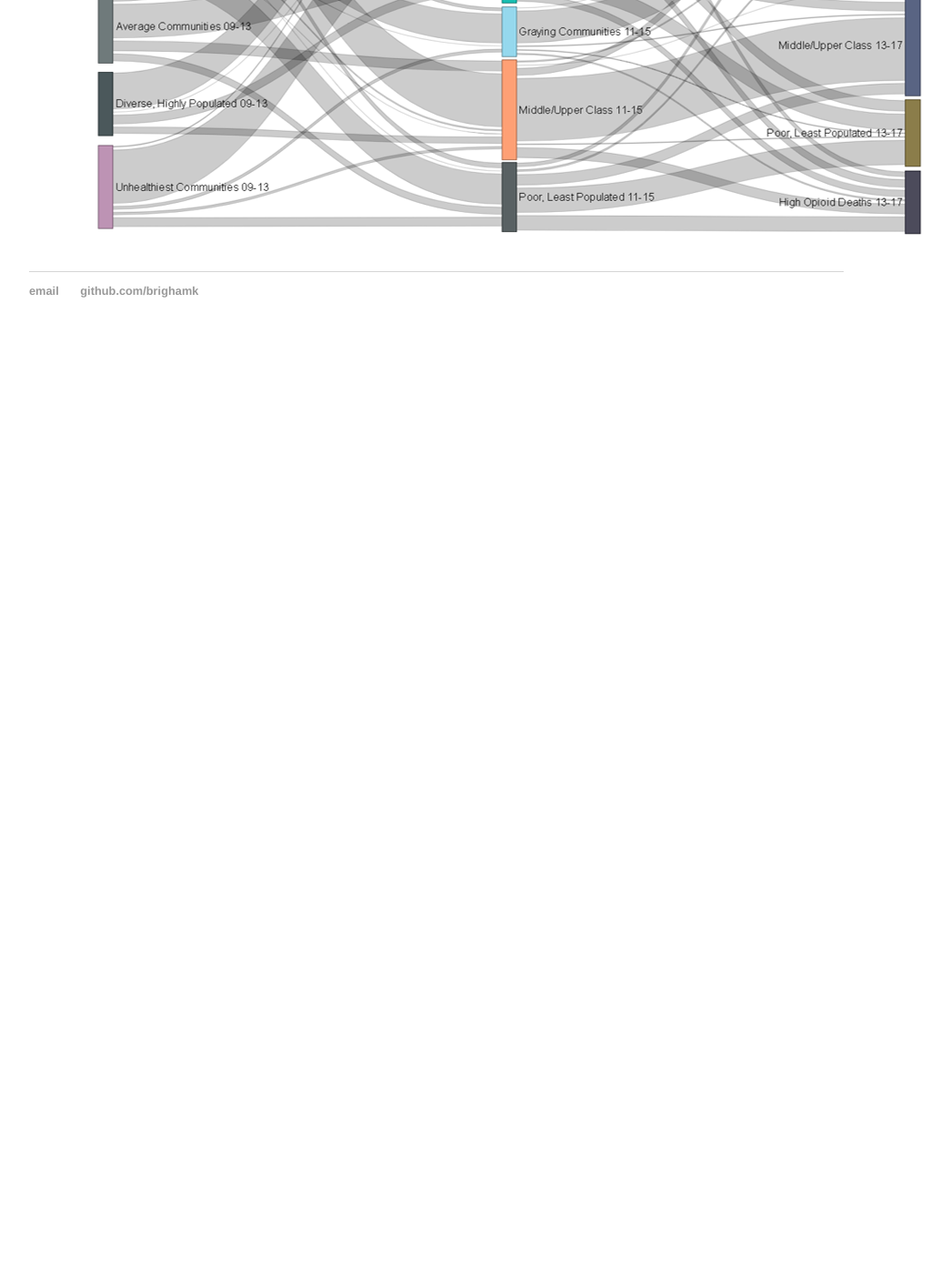
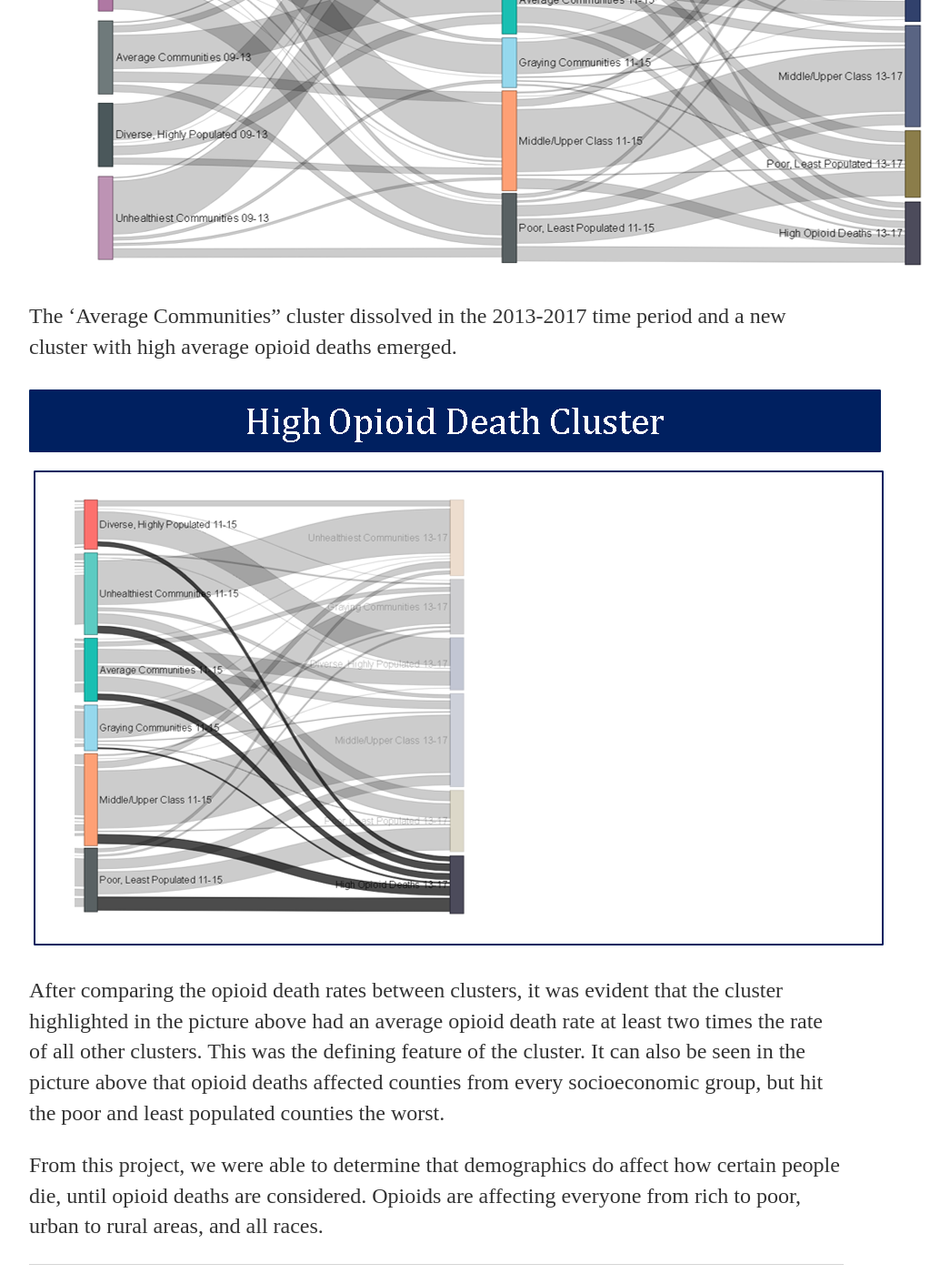
Before and after one commit to brighamk/brighamk.github.io, a Jekyll site: the page built from _posts/2019-10-31-first-post.md, in a window 1280 px wide and 1400 px high, scrolled down 3278 px. Shown: the whole window at 91% size, without its empty margins (160-1205 px from the left). Built offline with Jekyll 4.4.1, drawn with Linux system fonts in a browser that asks for light colours; before the commit the page ends 3665 px from its top, so only the background shows below that; some of the changed text lies outside the part shown.

Commit message:
Update 2019-10-31-first-post.md

```diff
--- a/_posts/2019-10-31-first-post.md
+++ b/_posts/2019-10-31-first-post.md
@@ -17,6 +17,14 @@ demographic information from the U.S. Census Bureau and County Health Rankings a
 
 ![Image](https://github.com/brighamk/brighamk.github.io/blob/master/images/Picture5.png?raw=true)
 
-The alluvial diagram below shows the movement of counties between clusters over the three time periods.
+The alluvial diagram below shows the movement of counties between clusters over the three time periods. Five of the six original clusters stayed intact across the three time periods, with counties shifting minimally between these clusters.
 
 ![Image](https://github.com/brighamk/brighamk.github.io/blob/master/images/Picture6.png?raw=true)
+
+The 'Average Communities" cluster dissolved in the 2013-2017 time period and a new cluster with high average opioid deaths emerged.
+
+![Image](https://github.com/brighamk/brighamk.github.io/blob/master/images/Picture7.png?raw=true)
+
+After comparing the opioid death rates between clusters, it was evident that the cluster highlighted in the picture above had an average opioid death rate at least two times the rate of all other clusters. This was the defining feature of the cluster. It can also be seen in the picture above that opioid deaths affected counties from every socioeconomic group, but hit the poor and least populated counties the worst.
+
+From this project, we were able to determine that demographics do affect how certain people die, until opioid deaths are considered. Opioids are affecting everyone from rich to poor, urban to rural areas, and all races.
```
